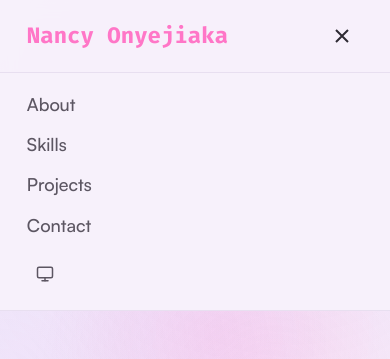
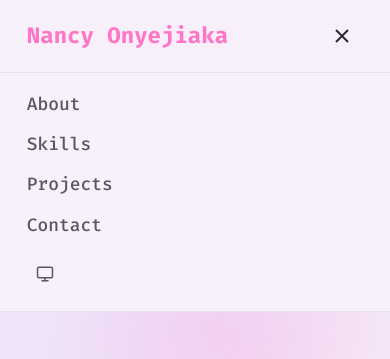
Before and after one commit to nancyonyejiaka/nancyonyejiaka.github.io, a Next.js app: page / in a window 390 px wide. Both pictures are taken after a click on the button 342 px from the left and 36 px from the top of the page. Shown: the top 359 px of the page. Built offline with nearby package versions, Linux system fonts and the light colour scheme.

Commit message:
Update Header.tsx

```diff
--- a/src/components/Header.tsx
+++ b/src/components/Header.tsx
@@ -127,14 +127,14 @@ export default function Header() {
       </nav>
 
       {menuOpen && (
-        <div id="mobile-nav" className="md:hidden border-t border-[var(--card-border)] bg-[var(--background)]">
+        <div id="mobile-nav" className="md:hidden border-t border-[var(--card-border)] bg-[var(--background)] font-[family-name:var(--font-fira)]">
           <ul className="px-6 py-4 space-y-3">
             {navLinks.map((link) => (
               <li key={link.href}>
                 <a
                   href={link.href}
                   onClick={(e) => { scrollToSection(e, link.href); setMenuOpen(false); }}
-                  className="block font-[family-name:var(--font-satoshi)] text-[var(--muted)] hover:text-[var(--foreground)] transition-colors duration-200 text-base font-medium"
+                  className="block text-[var(--muted)] hover:text-[var(--foreground)] transition-colors duration-200 text-base font-medium"
                 >
                   {link.label}
                 </a>
```
